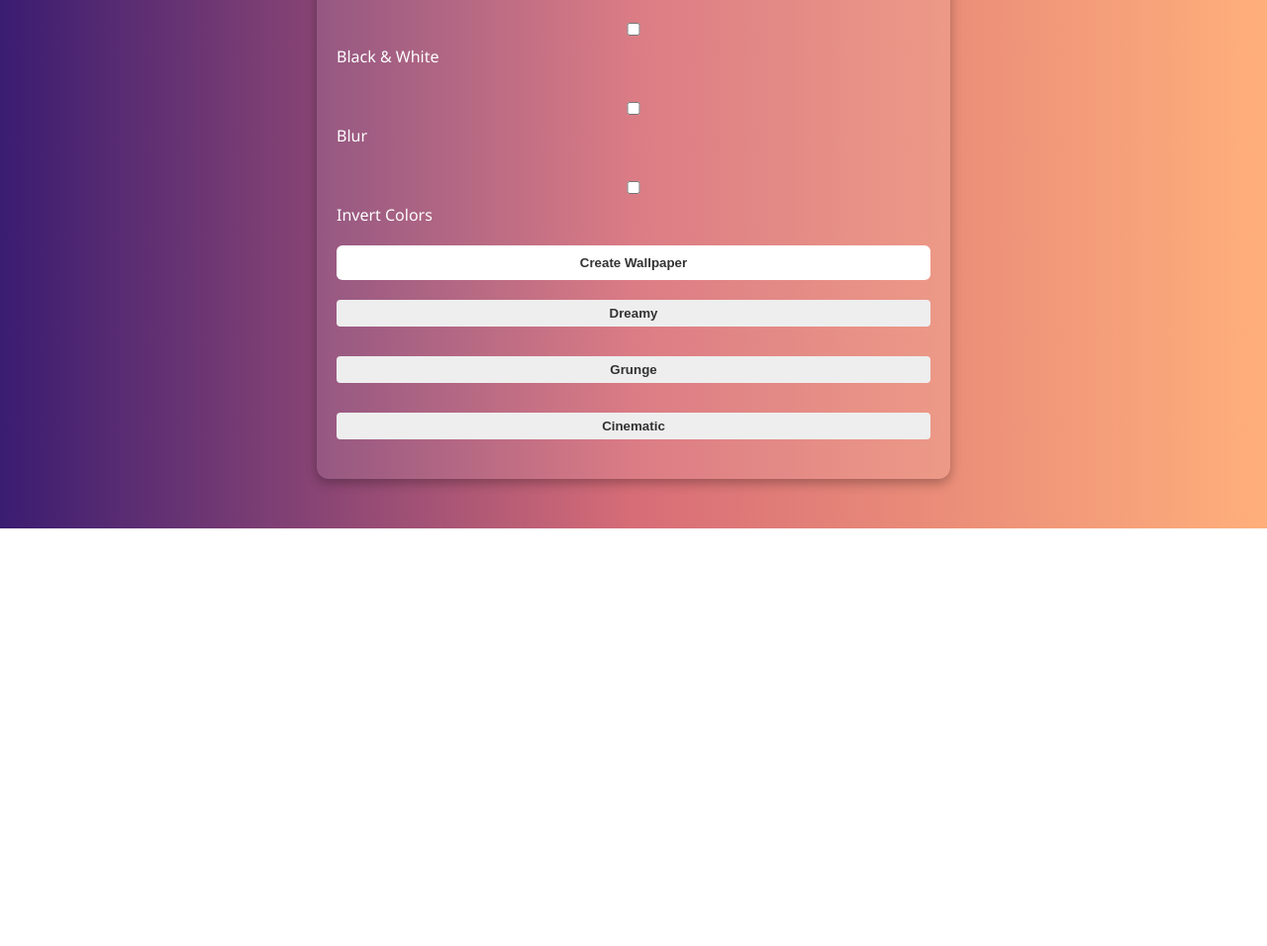
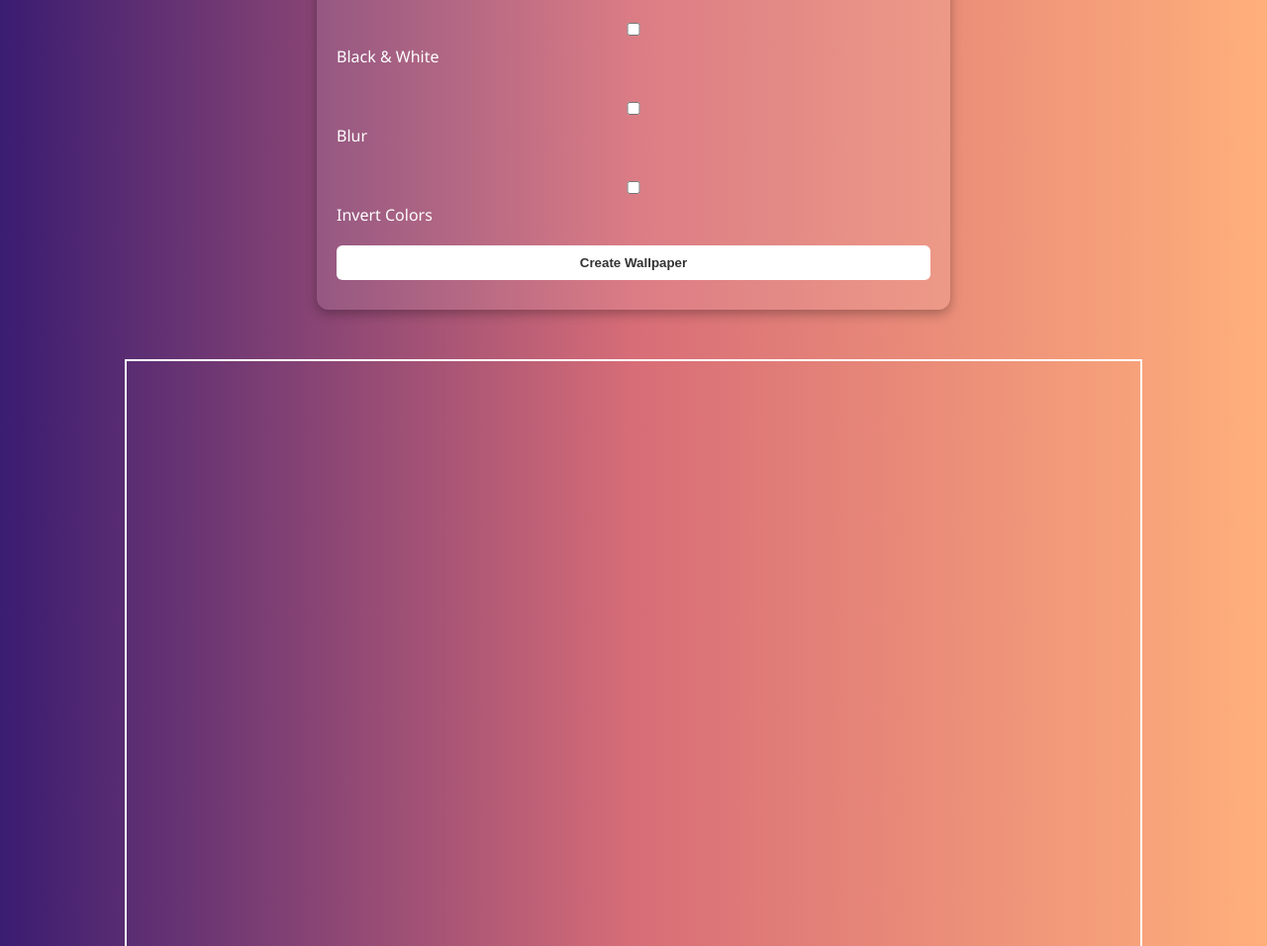
Before and after one commit to servojr/Wallpaper-Generator, a plain HTML site: page index.html in a window 1280 px wide. Shown: the part 484-1440 px from the top of the page at 99% size. Before the commit the page ends 1018 px from the top, so only its background shows below. Drawn offline with Linux system fonts and the light colour scheme.

Commit message:
Update index.html

```diff
--- a/index.html
+++ b/index.html
@@ -100,23 +100,11 @@
 
   <img id="preview">
   <div id="canvasContainer">
-    <div id="canvasWrapper">
-      <canvas id="canvas" width="1024" height="768"></canvas>
+    <canvas id="canvas" width="1024" height="768"></canvas>
     </div>
   </div>
 
-  <style>
-    #canvasContainer {
-      position: relative;
-      overflow: hidden;
-      max-width: 100%;
-      margin-bottom: 20px;
-    }
-    #canvasWrapper {
-      position: absolute;
-      cursor: grab;
-    }
-  </style>
+
 
   <script>
     const canvas = document.getElementById('canvas');
@@ -213,60 +201,7 @@
       };
       img.src = blobUrl;
     });
-  // draggable canvas logic
-    const wrapper = document.getElementById('canvasWrapper');
-    let isDragging = false;
-    let startX, startY;
 
-    wrapper.addEventListener('mousedown', e => {
-      isDragging = true;
-      startX = e.clientX - wrapper.offsetLeft;
-      startY = e.clientY - wrapper.offsetTop;
-      wrapper.style.cursor = 'grabbing';
-    });
-
-    window.addEventListener('mousemove', e => {
-      if (!isDragging) return;
-      wrapper.style.left = `${e.clientX - startX}px`;
-      wrapper.style.top = `${e.clientY - startY}px`;
-    });
-
-    window.addEventListener('mouseup', () => {
-      isDragging = false;
-      wrapper.style.cursor = 'grab';
-    });
-
-    // Preset style buttons
-    const stylePresets = [
-      { name: 'Dreamy', filter: 'blur(2px) brightness(1.2) saturate(1.2)' },
-      { name: 'Grunge', filter: 'contrast(1.2) grayscale(0.5)' },
-      { name: 'Cinematic', filter: 'brightness(0.9) contrast(1.4)' }
-    ];
-
-    const presetContainer = document.createElement('div');
-    presetContainer.style.display = 'flex';
-    presetContainer.style.flexWrap = 'wrap';
-    presetContainer.style.gap = '10px';
-    presetContainer.style.margin = '10px 0';
-
-    stylePresets.forEach(preset => {
-      const btn = document.createElement('button');
-      btn.textContent = preset.name;
-      btn.style.padding = '6px 12px';
-      btn.style.borderRadius = '4px';
-      btn.style.border = 'none';
-      btn.style.background = '#eee';
-      btn.style.cursor = 'pointer';
-      btn.onclick = () => {
-        ctx.clearRect(0, 0, canvas.width, canvas.height);
-        ctx.filter = preset.filter;
-        ctx.drawImage(img, x, y, imgW, imgH);
-        ctx.filter = 'none';
-      };
-      presetContainer.appendChild(btn);
-    });
-
-    document.querySelector('form').appendChild(presetContainer);
 </script>
 </body>
 </html>
```
